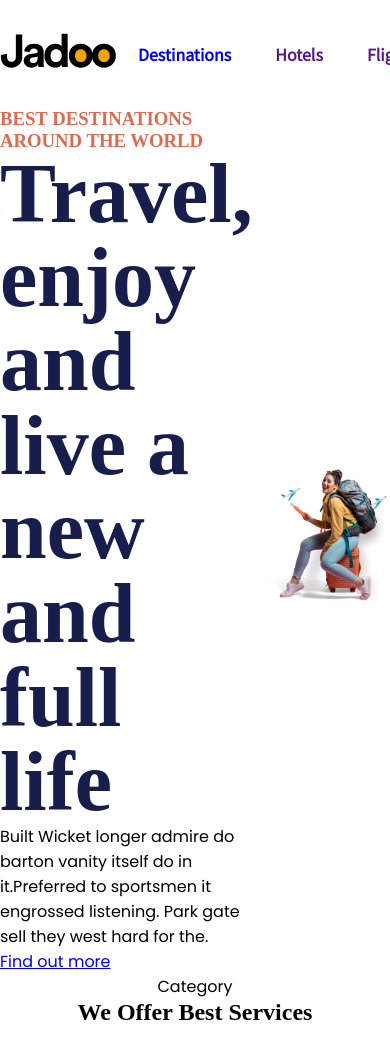
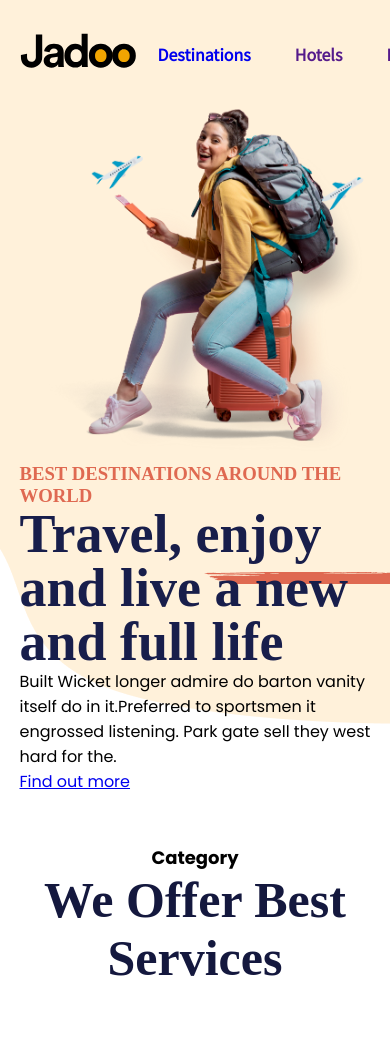
Before and after one commit to Sanjoy1210/jadoo-travel, a plain HTML site: page index.html in a window 390 px wide. Shown: the top 1039 px of the page. Drawn offline with Linux system fonts and the light colour scheme; a web font is replaced by a local one.

Commit message:
media query added

```diff
--- a/css/media-query.css
+++ b/css/media-query.css
@@ -0,0 +1,58 @@
+/* =============================
+        Large Screen Media
+================================*/
+@media screen and (max-width: 1440px) {
+    .container {
+        width: 80%;
+        margin: auto;
+    }
+    /* .nav-menu {
+        display: none;
+    } */
+    .intro-text {
+        max-width: 100%;
+    }
+}
+
+/* =============================
+        Tablet Media Query
+================================*/
+@media screen and (max-width: 1024px) {
+    .container {
+        width: 90%;
+        margin: auto;
+    }
+    .hero-section {
+        flex-direction: column-reverse;
+        margin-bottom: 50px;
+    }
+    .brands {
+        flex-direction: column;
+        justify-content: center;
+    }
+}
+
+/* =============================
+        Mobile Responsive
+================================*/
+@media screen and (max-width: 768px) {
+    .intro-text {
+        width: 100%;
+    }
+    .intro-text h1 {
+        font-size: 54px;
+    }
+
+    .subscribe-section .container {
+        padding: 35px;
+    }
+
+    .subscribe-section h2 {
+        width: 100%;
+    }
+
+    .footer-content {
+        flex-direction: column;
+        text-align: center;
+    }
+}
--- a/css/style.css
+++ b/css/style.css
@@ -27,6 +27,27 @@ h3 {
 .container {
     max-width: 1160px;
     margin: auto;
+}
+
+.section-intro {
+    text-align: center;
+}
+
+.section-intro p {
+    font-size: 18px;
+    font-weight: 700;
+}
+
+.section-intro h2 {
+    font-size: 50px;
+    color: #14183e;
+    margin-bottom: 24px;
+}
+
+.hero-bg {
+    background-image: url('/images/Decore.png');
+    background-repeat: no-repeat;
+    background-position: right top;
 }
 
 /* ===============================
@@ -73,7 +94,7 @@ h3 {
     align-items: center;
 }
 .intro-text {
-    width: 100%;
+    max-width: 50%;
 }
 .intro-text h1 {
     color: #181E4B;
@@ -86,6 +107,19 @@ h3 {
     width: 100%;
 }
 
+.highlight {
+    position: relative;
+}
+
+.highlight::after {
+    content: url("/images/subscribe/Decore.png");
+    position: absolute;
+    width: 90%;
+    left: 0;
+    top: 35px;
+    z-index: -1;
+}
+
 /* ===========================
         Category Section
 ==============================*/
@@ -95,15 +129,18 @@ h3 {
 
 .categories {
     display: flex;
+    flex-wrap: wrap;
     justify-content: center;
 }
 
 .single-category {
     cursor: pointer;
+    width: 250px;
     padding: 40px;
     margin: 16px 10px;
     border-radius: 36px;
     box-shadow: 0px 100px 80px rgba(0, 0, 0, 0.02), 0px 64.8148px 46.8519px rgba(0, 0, 0, 0.0151852), 0px 38.5185px 25.4815px rgba(0, 0, 0, 0.0121481), 0px 20px 13px rgba(0, 0, 0, 0.01), 0px 8.14815px 6.51852px rgba(0, 0, 0, 0.00785185), 0px 1.85185px 3.14815px rgba(0, 0, 0, 0.00481481);
+    transition: all ease-in-out 0.5s;
 }
 
 .single-category:hover {
@@ -115,10 +152,13 @@ h3 {
 ================================*/
 .destinations {
     display: flex;
+    flex-wrap: wrap;
     align-items: center;
+    justify-content: center;
 }
 
 .single-destination {
+    max-width: 300px;
     margin: 10px;
     border-radius: 24px;
     overflow: hidden;
@@ -127,6 +167,8 @@ h3 {
 
 .single-destination img {
     width: 100%;
+    height: 400px;
+    object-fit: cover;
 }
 
 .single-destination p {
@@ -149,6 +191,11 @@ h3 {
 /* ===============================
         Subscribe Section Style
 ==================================*/
+.subscribe-section {
+    background-image: url('/images/bg-decor-1.png');
+    background-repeat: no-repeat;
+    background-position: right top;
+}
 .subscribe-section .container {
     padding: 80px;
     border-radius: 20px;
@@ -181,3 +228,7 @@ h3 {
     padding: 40px 0;
     justify-content: space-evenly;
 }
+
+footer p {
+    text-align: center;
+}
--- a/index.html
+++ b/index.html
@@ -8,13 +8,13 @@
     <title>Jadoo Travel Agency | Website</title>
     <!-- font-awesome icon link -->
     <script src="https://kit.fontawesome.com/7178ddedfb.js" crossorigin="anonymous"></script>
+    <!-- css style link -->
+    <link rel="stylesheet" href="css/style.css">
     <!-- media query link -->
     <link rel="stylesheet" href="css/media-query.css">
-    <!-- css style link -->
-    <link rel="stylesheet" href="css/style.css">
 </head>
 
-<body>
+<body class="hero-bg">
     <!-- Header Area Start -->
     <header class="header" id="header">
         <div class="container">
@@ -46,7 +46,7 @@
             <div class="hero-section">
                 <div class="intro-text">
                     <h3>Best Destinations around the world</h3>
-                    <h1>Travel, enjoy and live a new and full life</h1>
+                    <h1>Travel, <span class="highlight">enjoy</span> and live a new and full life</h1>
                     <p>
                         Built Wicket longer admire do barton vanity itself do in it.Preferred to sportsmen it engrossed
                         listening. Park gate sell they west hard for the.
@@ -63,7 +63,7 @@
         <!-- Category Section Start -->
         <section class="container">
             <div class="category-section">
-                <div class="category-intro">
+                <div class="section-intro">
                     <p>Category</p>
                     <h2>We Offer Best Services</h2>
                 </div>
```
Also changed, not shown: images/Decore.png (added), images/bg-decor-1.png (added).
